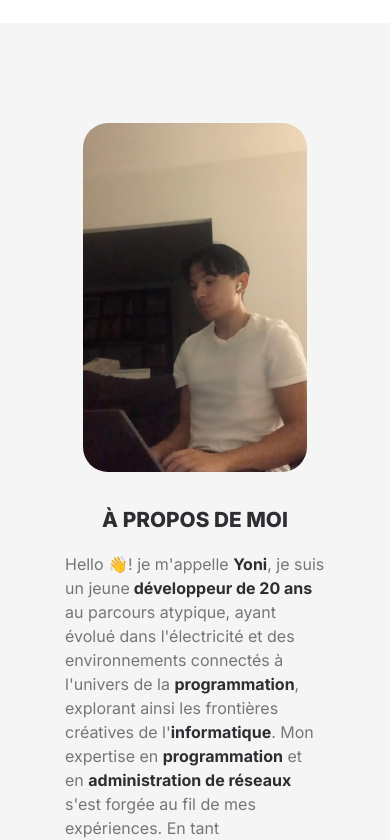
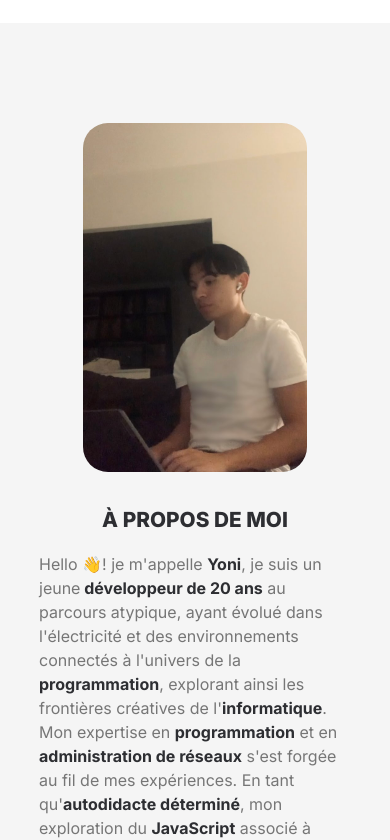
Before and after one commit to Yoni-Deserbaix/Portfolio-V2, a Next.js app: page / in a window 390 px wide. Shown: the part 1166-2006 px from the top of the page. Built offline with nearby package versions, Linux system fonts and the light colour scheme.

Commit message:
update responsive

```diff
--- a/src/app/components/About.tsx
+++ b/src/app/components/About.tsx
@@ -8,7 +8,7 @@ export default function About() {
   return (
     <div className="about bg-[whitesmoke] px-0 py-[100px] " id="about">
       {/* About section */}
-      <section className="container flex m-auto w-2/3 ">
+      <section className="container flex m-auto w-2/3 max-md:w-[80%]">
         {/* About content */}
         <div className="flex justify-center items-center max-lg:flex-col">
           {/* About image */}
--- a/src/app/components/Skills/Skills.tsx
+++ b/src/app/components/Skills/Skills.tsx
@@ -61,7 +61,7 @@ export default function Skills() {
             </div>
           </div>
         </div>
-        <div className="flex flex-col gap-7 items-center  max-lg:ml-0">
+        <div className="flex flex-col gap-7 items-center  max-lg:ml-0 pb-10">
           <h4 className="text-xl font-bold">Outils</h4>
           <div className="rounded-2xl w-[800px] py-4 px-10 bg-gradient-to-b from-secondary to-third shadow-xl max-xl:w-full">
             <div className="flex flex-wrap gap-8 justify-evenly">
@@ -78,7 +78,6 @@ export default function Skills() {
                       alt={`${language.name}`}
                     />{" "}
                     <p className="text-center font-bold text-base pt-2 lg:text-base md:text-xs sm:text-xs">
-                      {" "}
                       {language.name}
                     </p>
                   </div>
```
